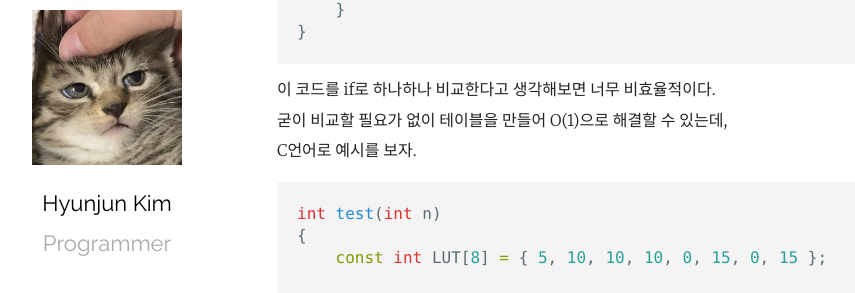
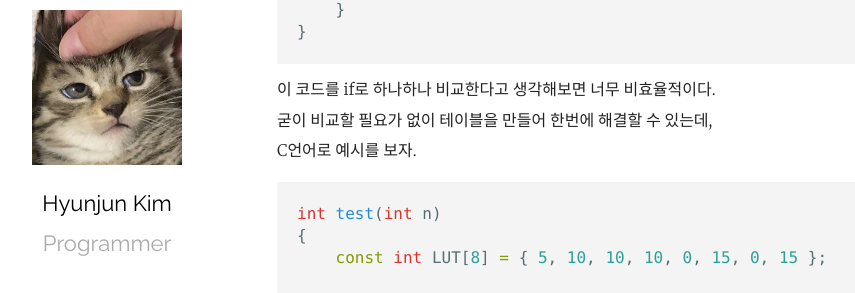
Before and after one commit to Ria9993/Ria9993.github.io, a Jekyll site: the page built from _posts/2022-09-29-diff-of-ifelse-switch.md, in a window 1280 px wide and 900 px high, scrolled down 614 px. Shown: the part 150-443 px from the top of the window, without its empty margins (78-933 px from the left). Built offline with Jekyll 4.4.1, drawn with Linux system fonts in a browser that asks for light colours; comment, search, counter and statistics services are not loaded.

Commit message:
Update 2022-09-29-diff-of-ifelse-switch.md

````diff
--- a/_posts/2022-09-29-diff-of-ifelse-switch.md
+++ b/_posts/2022-09-29-diff-of-ifelse-switch.md
@@ -35,7 +35,7 @@ int test(int n)
 }
 ```
 이 코드를 if로 하나하나 비교한다고 생각해보면 너무 비효율적이다.
-굳이 비교할 필요가 없이 테이블을 만들어 O(1)으로 해결할 수 있는데,
+굳이 비교할 필요가 없이 테이블을 만들어 한번에 해결할 수 있는데,
 C언어로 예시를 보자.
 ```c
 int test(int n)
````
